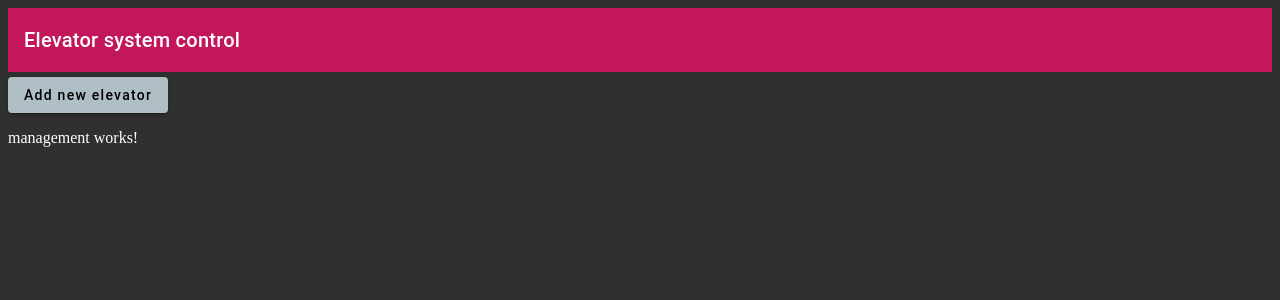
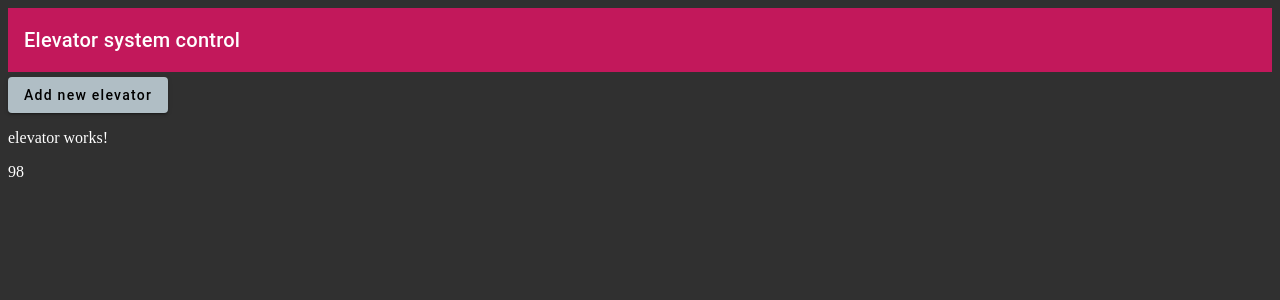
Before and after one commit to marcin7848/ElevatorSystemControl, an Angular app in the folder elevator-angular/: page / in a window 1280 px wide. Shown: the top 300 px of the page. Built offline with nearby package versions, Linux system fonts and the light colour scheme.

Commit message:
passing elevators changes

```diff
--- a/elevator-angular/src/app/elevator-management/elevator/elevator.component.html
+++ b/elevator-angular/src/app/elevator-management/elevator/elevator.component.html
@@ -1 +1,3 @@
 <p>elevator works!</p>
+
+{{elevator.id}}
--- a/elevator-angular/src/app/elevator-management/elevator/elevator.component.ts
+++ b/elevator-angular/src/app/elevator-management/elevator/elevator.component.ts
@@ -1,10 +1,20 @@
-import { Component } from '@angular/core';
+import {Component, Input, OnInit} from '@angular/core';
+import {Elevator} from "../../model/Elevator";
 
 @Component({
   selector: 'app-elevator',
   templateUrl: './elevator.component.html',
   styleUrls: ['./elevator.component.css']
 })
-export class ElevatorComponent {
+export class ElevatorComponent implements OnInit {
+  @Input() elevator: Elevator = new Elevator();
 
+
+  ngOnInit() {
+    console.log("on ngOnInit");
+  }
+
+  ngOnChanges(){
+    console.log("on changes");
+  }
 }
--- a/elevator-angular/src/app/elevator-management/management/management.component.html
+++ b/elevator-angular/src/app/elevator-management/management/management.component.html
@@ -2,4 +2,4 @@
   <button mat-raised-button color="accent" class="add-new-elevator-button">Add new elevator</button>
 </div>
 
-<p>management works!</p>
+<app-elevator [elevator]="elevator"></app-elevator>
--- a/elevator-angular/src/app/elevator-management/management/management.component.ts
+++ b/elevator-angular/src/app/elevator-management/management/management.component.ts
@@ -1,10 +1,20 @@
-import { Component } from '@angular/core';
+import {Component, OnInit} from '@angular/core';
+import {Elevator} from "../../model/Elevator";
 
 @Component({
   selector: 'app-management',
   templateUrl: './management.component.html',
   styleUrls: ['./management.component.css']
 })
-export class ManagementComponent {
+export class ManagementComponent implements OnInit {
+  elevator: Elevator;
+  constructor(){
+    this.elevator = new Elevator(5, 2, []);
+  }
 
+  ngOnInit() {
+    setTimeout(() => {
+      this.elevator.id = 98;
+    }, 5000);
+  }
 }
--- a/elevator-angular/src/app/model/Elevator.ts
+++ b/elevator-angular/src/app/model/Elevator.ts
@@ -1,12 +1,12 @@
 import {ElevatorFloor} from "./ElevatorFloor";
 
 export class Elevator {
-  id: number;
-  currentFloor: number;
+  id: number | undefined;
+  currentFloor: number | undefined;
   targetFloors: ElevatorFloor[] | undefined;
 
 
-  constructor(id: number, currentFloor: number, targetFloors?: ElevatorFloor[]) {
+  constructor(id?: number, currentFloor?: number, targetFloors?: ElevatorFloor[]) {
     this.id = id;
     this.currentFloor = currentFloor;
     this.targetFloors = targetFloors;
```
